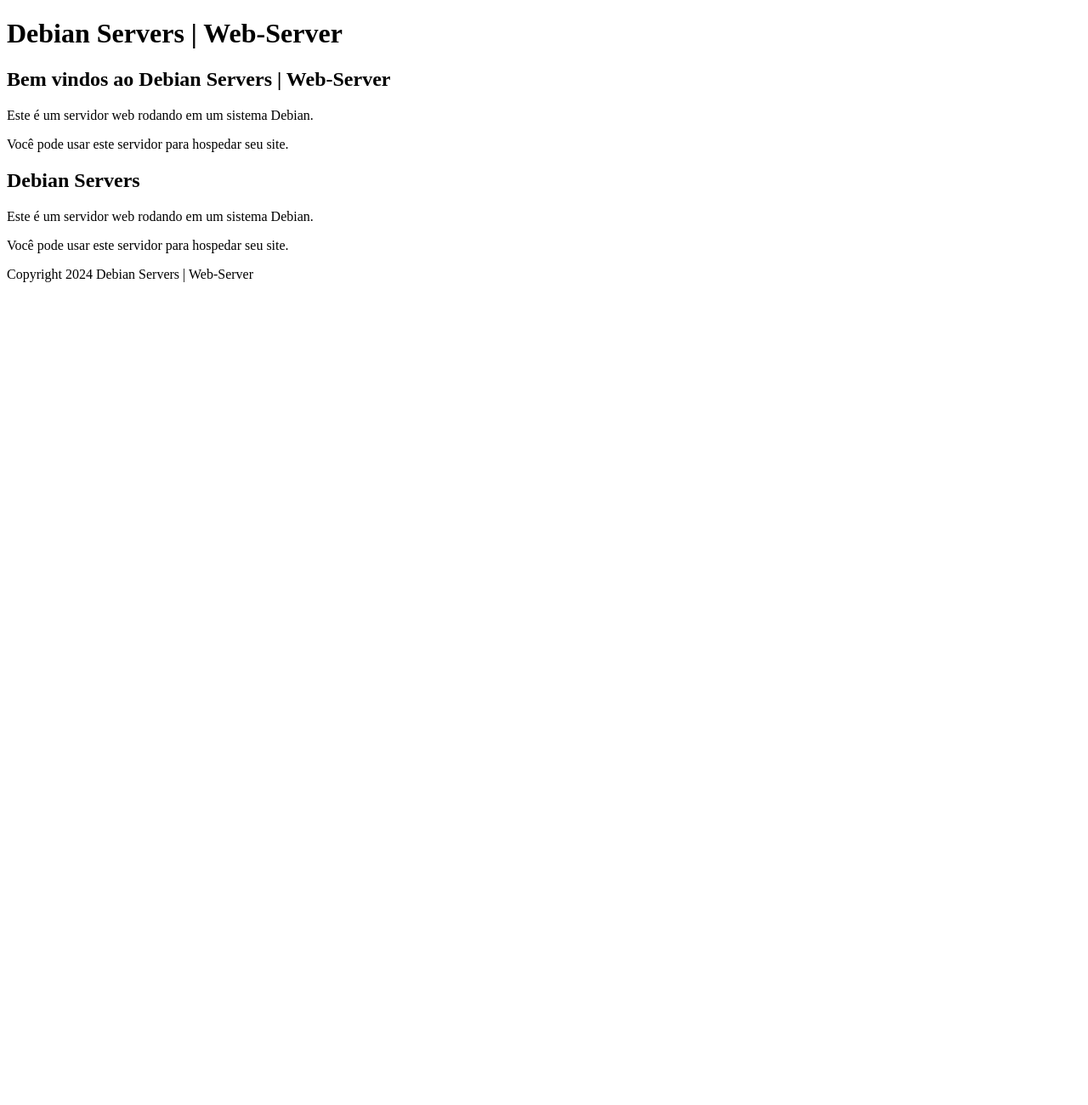
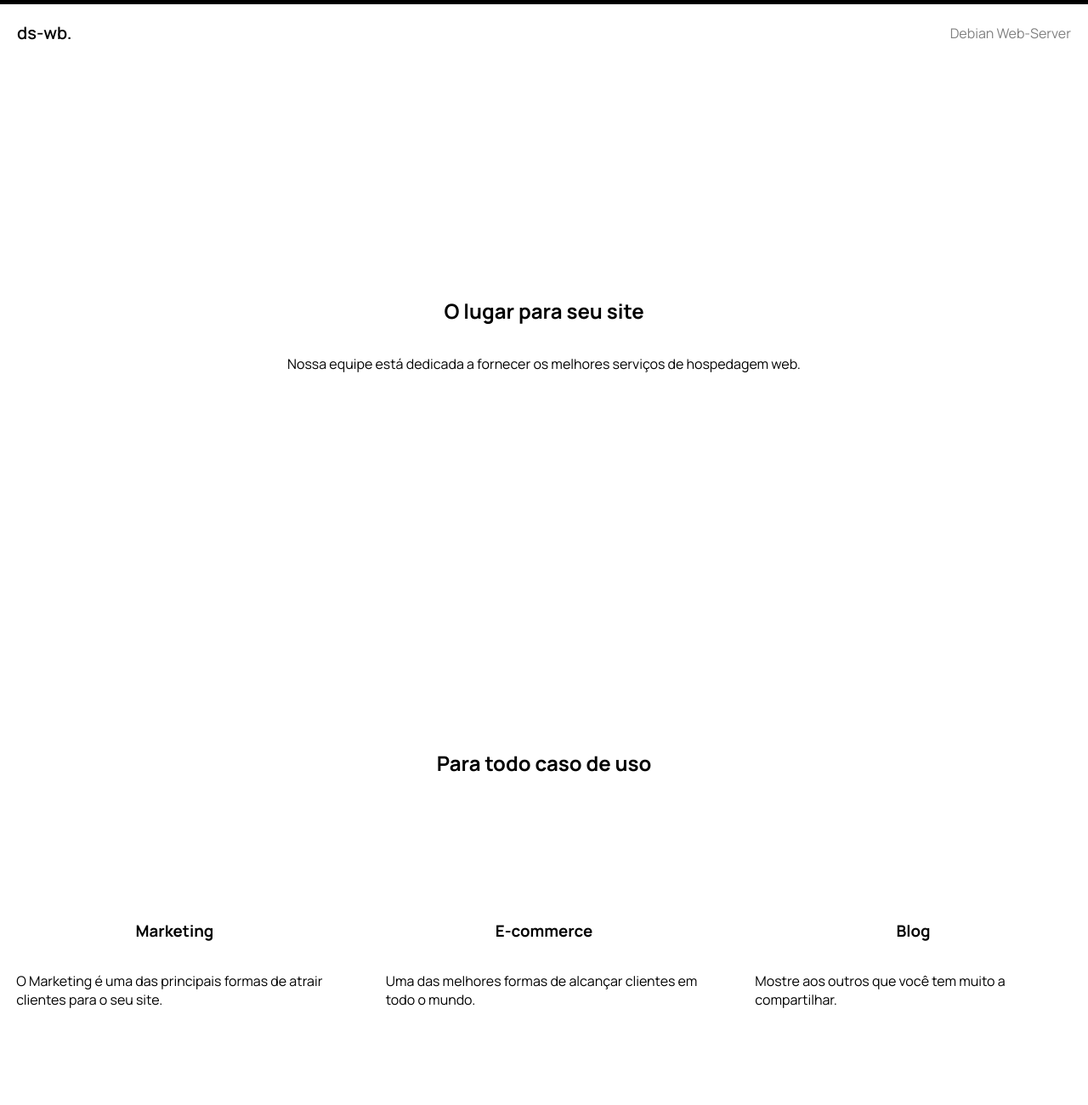
Before and after one commit to EdsonCruz-v8/debian-server, a website: page public/index.html in a window 1280 px wide. Shown: the top 1300 px of the page at 85% size. Before the commit the page ends 800 px from the top, so only its background shows below. Drawn offline with Linux system fonts and the light colour scheme.

Commit message:
estilização da pagina

```diff
--- /dev/null
+++ b/public/assets/css/styles.css
@@ -0,0 +1,83 @@
+/*=============================================MAP=============================================*/
+@import url('https://fonts.googleapis.com/css2?family=Manrope:wght@200..800&display=swap');
+
+:root{
+    --font-family: 'Manrope', sans-serif;
+    --color-primary: #000;
+    --color-secondary: #808080;
+    --background-color: #fff;
+}
+
+/*=============================================END-MAP=============================================*/
+
+body{
+    font-family: var(--font-family);
+    background-color: var(--background-color);
+    margin: 0;
+    padding: 0;
+}
+
+
+.navbar{
+    display: flex;
+    justify-content: space-between;
+    align-items: center;
+    background-color: transparent;
+    color: var(--color-secondary);
+    padding: 20px;
+    border-top: 5px solid var(--color-primary);
+}
+
+.navbar-brand{
+    font-size: 20px;
+    font-weight: 600;
+    color: var(--color-primary);
+}
+
+.container-header{
+    display: flex;
+    flex-direction: column;
+    align-items: center;
+    justify-content: center;
+    height: 80vh;
+    background-color: transparent
+}
+
+.container-cases{
+    display: flex;
+    flex-direction: column;
+    align-items: center;
+    justify-content: center;
+    height: 80vh;
+    background-color: transparent
+}
+
+.container-cases h2{
+    margin-bottom: 150px;
+}
+
+.container-cases-content{
+    display: flex;
+    align-items: center;
+    justify-content: space-between;
+    width: 97%;
+    background-color: transparent
+}
+
+.case-item{
+    display: flex;
+    flex-direction: column;
+    align-items: center;
+    justify-content: center;
+    width: 30%;
+    background-color: transparent
+}
+
+footer{
+    display: flex;
+    align-items: center;
+    justify-content: center;
+    height: 10vh;
+    background-color: var(--color-primary);
+    color: var(--background-color);
+}
--- a/public/index.html
+++ b/public/index.html
@@ -4,20 +4,42 @@
     <meta charset="UTF-8">
     <meta name="viewport" content="width=device-width, initial-scale=1.0">
     <title>Debian Servers | Web-Server</title>
+    <link rel="stylesheet" href="assets/css/styles.css">
 </head>
 <body>
-    <h1>Debian Servers | Web-Server</h1>
-    <h2> Bem vindos ao Debian Servers | Web-Server</h2>
-    <p>Este é um servidor web rodando em um sistema Debian.</p>
-    <p>Você pode usar este servidor para hospedar seu site.</p>
+    <nav class="navbar">
+        <div class="navbar-brand">ds-wb.</div>
+        <div class="navbar-menu">
+            <span class="menu-item">Debian</span>
+            <span class="menu-item">Web-Server</span>
+        </div>
+    </nav>
 
 
+    <section id="header" class="container-header">
+        <h2>O lugar para seu site</h2>
+        <p>Nossa equipe está dedicada a fornecer os melhores serviços de hospedagem web.</p>
+    </section>
 
 
-    <section>
-        <h2>Debian Servers</h2>
-        <p>Este é um servidor web rodando em um sistema Debian.</p>
-        <p>Você pode usar este servidor para hospedar seu site.</p>
+    <section id="cases" class="container-cases">
+        <h2>Para todo caso de uso</h2>
+        <div class="container-cases-content">
+            <div class="case-item">
+                <h3>Marketing</h3>
+                <p>O Marketing é uma das principais formas de atrair clientes para o seu site.</p>
+            </div>
+            <div class="case-item">
+                <h3>E-commerce</h3>
+                <p>Uma das melhores formas de alcançar clientes em todo o mundo.</p>
+            </div>
+            <div class="case-item">
+                <h3>Blog</h3>
+                <p>Mostre aos outros que você tem muito a compartilhar.</p>
+            </div>
+        </div>
+
+        </ul>
     </section>
 
     <footer>
```
